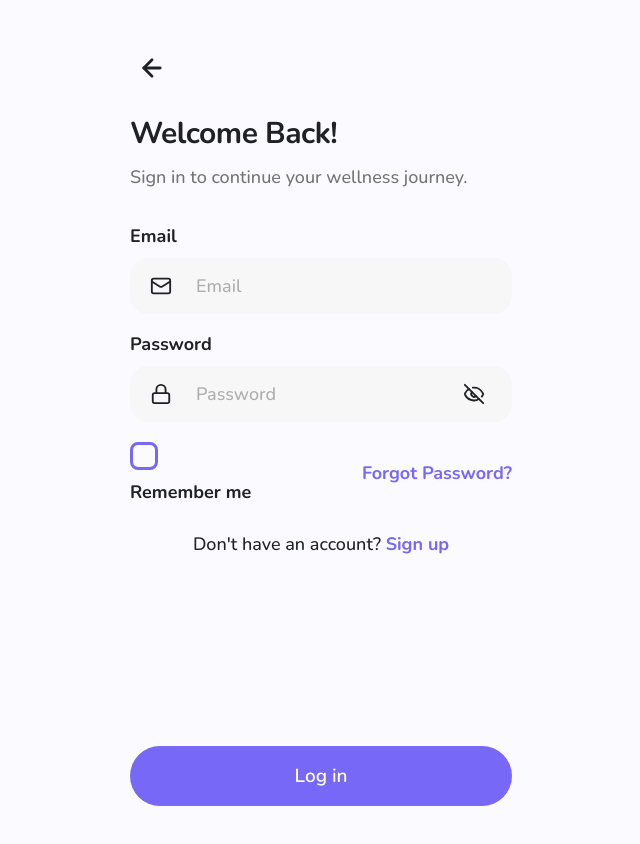
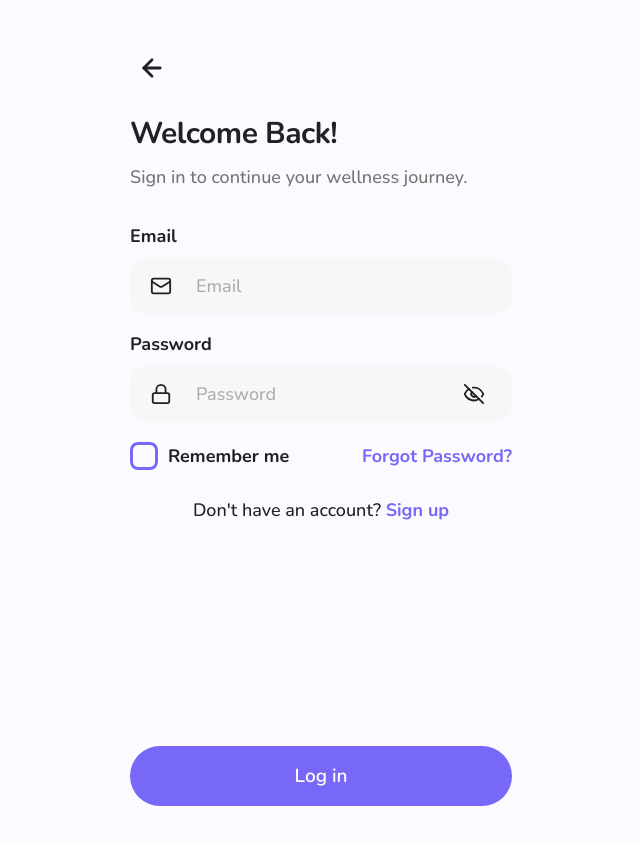
Before and after one commit to kostyaderkach/yoga-repo, a Next.js app: page /login in a window 1280 px wide. Shown: the top 844 px of the page, without its empty margins (319-959 px from the left). Built offline with nearby package versions, Linux system fonts and the light colour scheme.

Commit message:
Fix remember me alignment

```diff
--- a/app/globals.css
+++ b/app/globals.css
@@ -405,10 +405,14 @@ button {
   margin-top: 2px;
 }
 
-.rememberLine {
+.signupForm .rememberLine {
   align-items: center;
-  display: inline-flex;
+  color: var(--ink);
+  display: inline-grid;
+  font-size: 18px;
+  font-weight: 500;
   gap: 14px;
+  grid-template-columns: 28px max-content;
 }
 
 .inlineSwitch {
```
